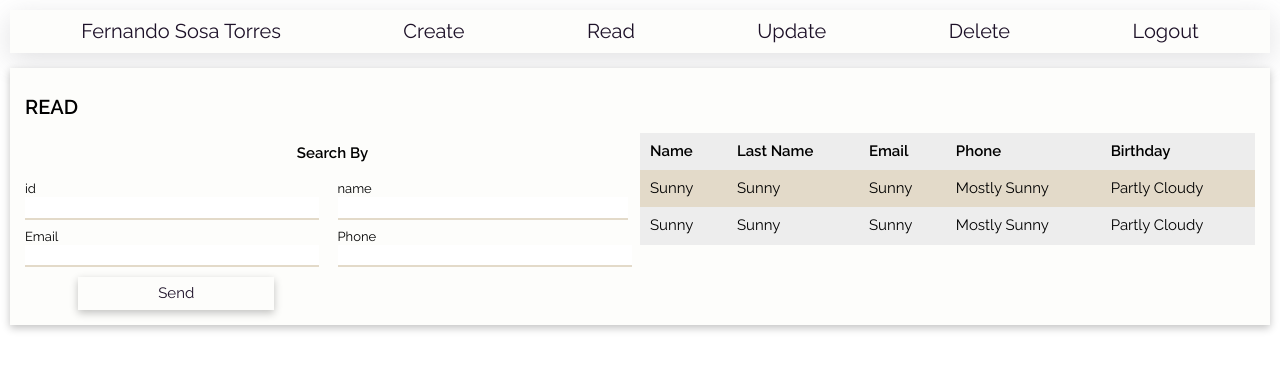
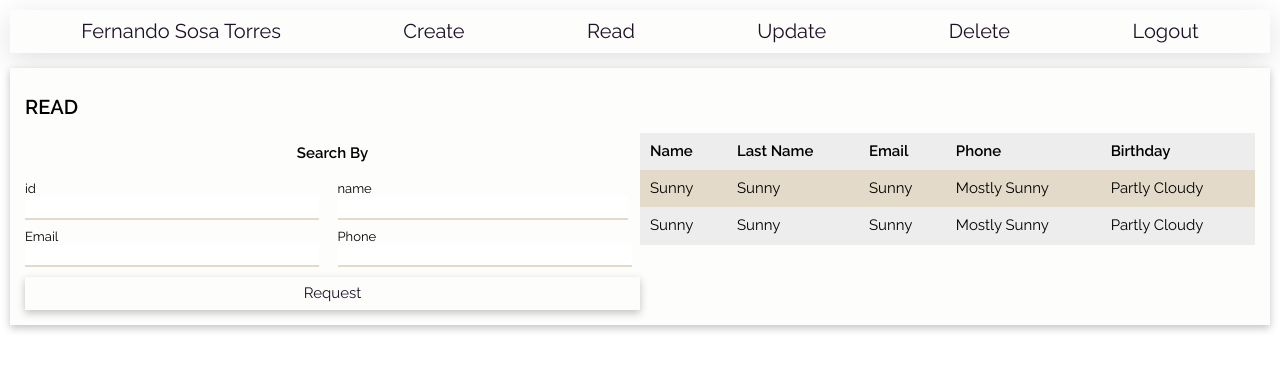
Before and after one commit to Fernando-uif/CRUD-Page, a React (Vite) app: page /read in a window 1280 px wide. Shown: the top 370 px of the page. Built offline with nearby package versions, Linux system fonts and the light colour scheme.

Commit message:
agregando pantalla de read

```diff
--- a/src/components/Read/ReadScreen.jsx
+++ b/src/components/Read/ReadScreen.jsx
@@ -47,9 +47,8 @@ export const ReadScreen = () => {
                 type="phone"
               />
             </div>
-
-            <div className="createCard__sendButton">
-              <span>Send</span>
+            <div className="readCard__sendButton">
+              <span>request</span>
             </div>
           </div>
         </div>
--- a/src/sass/abstract/generalMixin.scss
+++ b/src/sass/abstract/generalMixin.scss
@@ -10,12 +10,12 @@
   border-right: none;
   font-size: 1.6rem;
   text-transform: capitalize;
-  &:focus{
+  &:focus {
     outline: none;
   }
 }
 
-@mixin card($padding:1.5rem) {
+@mixin card($padding: 1.5rem) {
   box-shadow: rgba(0, 0, 0, 0.24) 0px 3px 8px;
   padding: $padding;
   margin-bottom: 5rem;
@@ -23,5 +23,22 @@
 }
 
 @mixin labelInputs {
- font-size:1.3rem;
+  font-size: 1.3rem;
 }
+
+@mixin button {
+  padding: 0.8rem 8rem;
+  background-color: lighten($tertiary-color, 15);
+  font-size: 1.5rem;
+  color: $secondary-color;
+  display: inline-block;
+  box-shadow: rgba(0, 0, 0, 0.24) 0px 3px 8px;
+  cursor: pointer;
+  transition: transform 0.5s, background-color 0.5s ease;
+  &:active {
+    transform: scale(0.9);
+  }
+  &:hover {
+    background-color: lighten($tertiary-color, 10);
+  }
+}
--- a/src/sass/layout/createForm.scss
+++ b/src/sass/layout/createForm.scss
@@ -26,20 +26,7 @@
     text-align: center;
   }
   &__sendButton span{
-    padding:.8rem 8rem;
-    background-color: lighten($tertiary-color,15);
-    font-size:1.5rem;
-    color:$secondary-color;
-    display:inline-block;
-    box-shadow: rgba(0, 0, 0, 0.24) 0px 3px 8px;
-    cursor: pointer;
-    transition:transform .5s, background-color .5s ease;
-    &:active{
-      transform:scale(.9);
-    }
-    &:hover{
-      background-color: lighten($tertiary-color, 10);
-    }
+    @include button;
   }
 
 
--- a/src/sass/layout/readResults.scss
+++ b/src/sass/layout/readResults.scss
@@ -1,5 +1,5 @@
 @import "../abstract/generalMixin.scss";
-@import '../abstract/variables.scss';
+@import "../abstract/variables.scss";
 .readCard {
   @include card(1.5rem);
 
@@ -36,8 +36,18 @@
       text-transform: capitalize;
       padding: 1rem;
     }
-    & tr:nth-child(even){
-        background-color: $tertiary-color;
+    & tr:nth-child(even) {
+      background-color: $tertiary-color;
+    }
+  }
+  &__sendButton {
+    @include button;
+    text-align: center;
+    display: inline-block;
+    grid-column: 1 / 3;
+    grid-row: 3 / 4 ;
+    & span{
+      text-transform: capitalize;
     }
   }
 }
```
